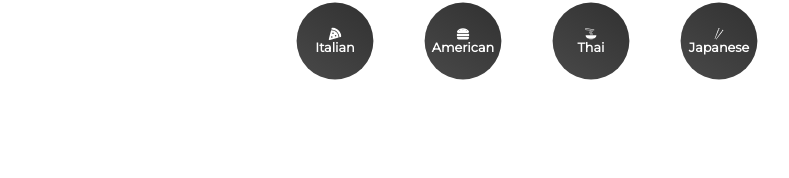
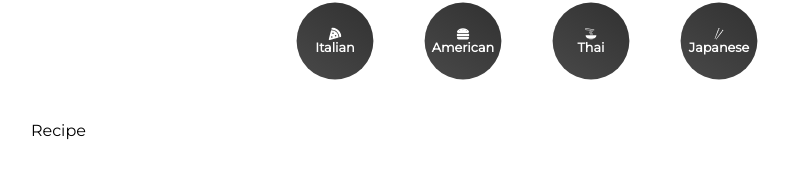
Before and after one commit to aida-sertovic-komic/full-recipe-app, a React (Create React App) app: page /recipe/1 in a window 1280 px wide. Shown: the part 132-310 px from the top of the page, without its empty margins (97-886 px from the left). Built offline with nearby package versions, Linux system fonts and the light colour scheme.

Commit message:
add recipe details page

```diff
--- a/src/pages/Home.jsx
+++ b/src/pages/Home.jsx
@@ -1,5 +1,5 @@
-import Veggie from "../components/Veggie";
-import Popular from "../components/Popular";
+import Veggie from '../components/Veggie';
+import Popular from '../components/Popular';
 
 const Home = () => {
     return (
--- a/src/pages/Pages.jsx
+++ b/src/pages/Pages.jsx
@@ -1,8 +1,9 @@
 import { Route, Routes } from 'react-router-dom';
 
-import Cuisine from "./Cuisine";
-import Home from "./Home";
-import Searched from "./Searched";
+import Cuisine from './Cuisine';
+import Home from './Home"';
+import Recipe from './Recipe/Recipe';
+import Searched from './Searched';
 
 const Pages = () => {
     return (
@@ -10,6 +11,7 @@ const Pages = () => {
             <Route path='/' element={<Home />} />
             <Route path='/cuisine/:name' element={<Cuisine />} />
             <Route path='/searched/:searchTerm' element={<Searched />} />
+            <Route path='/recipe/:id' element={<Recipe />} />
         </Routes>
 
     )
--- /dev/null
+++ b/src/pages/Recipe/Recipe.jsx
@@ -0,0 +1,9 @@
+import classes from './Recipe.module.css';
+
+const Recipe = () => {
+    return(
+        <div>Recipe</div>
+    )
+}
+
+export default Recipe;
```
Also changed, not shown: src/components/Popular.jsx (+4 -4 lines), src/pages/Recipe/Recipe.module.css (added).
